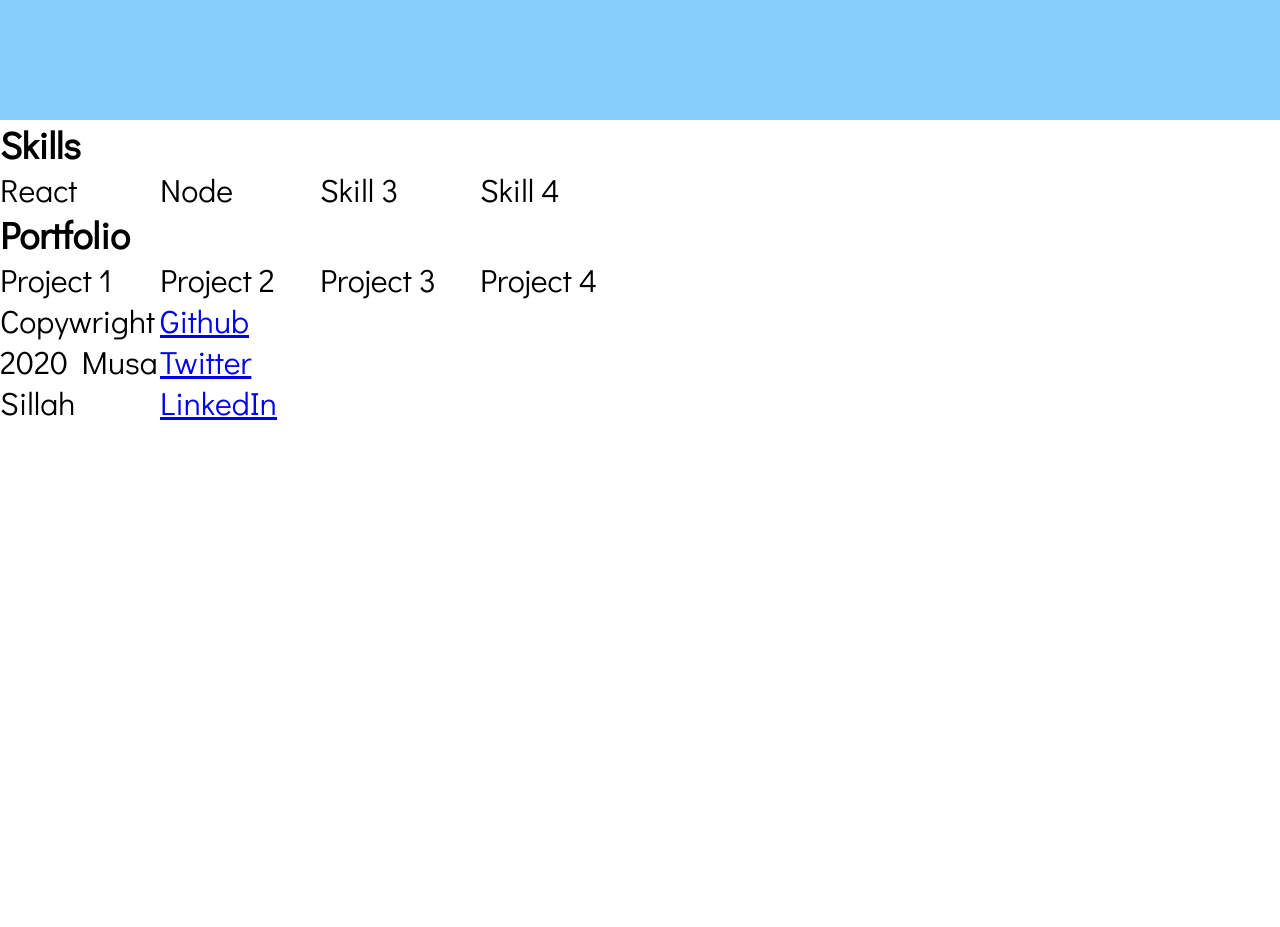
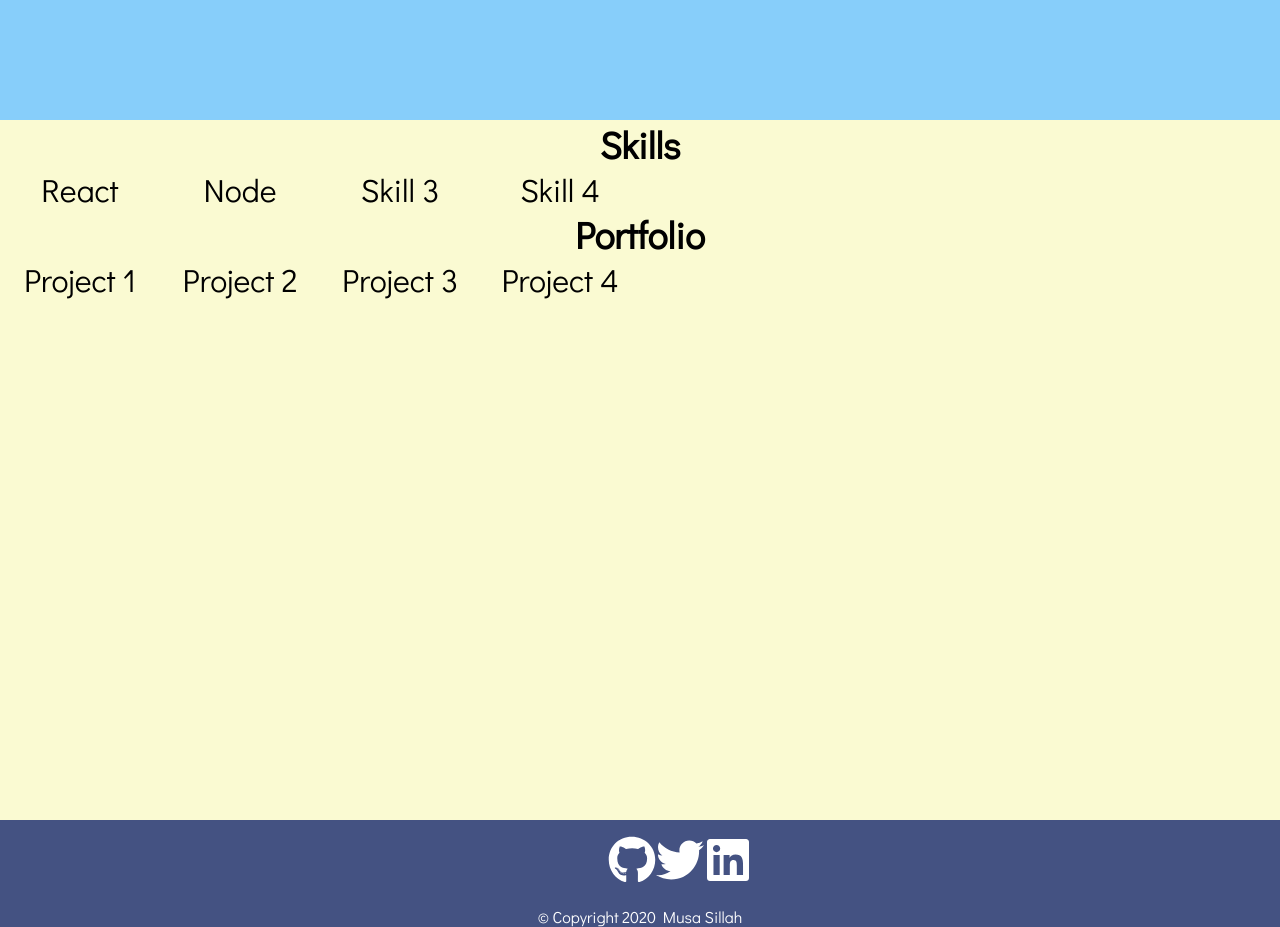
Before and after one commit to mbsillah/musa-sillah, a React app: page / in a window 1280 px wide. Shown: the part 1480-2407 px from the top of the page. Before the commit the page ends 1903 px from the top, so only its background shows below. Built offline with nearby package versions, Linux system fonts and the light colour scheme; the HTML template or start-up script is replaced by a standard one.

Commit message:
Footer section wip

```diff
--- a/package.json
+++ b/package.json
@@ -20,7 +20,8 @@
   },
   "dependencies": {
     "react": "^16.13.1",
-    "react-dom": "^16.13.1"
+    "react-dom": "^16.13.1",
+    "react-icons": "^4.1.0"
   },
   "devDependencies": {
     "@babel/core": "^7.10.4",
--- a/src/components/About.js
+++ b/src/components/About.js
@@ -1,11 +1,10 @@
 import React from 'react';
 
-const About = ({ aboutRef }) => {
+const About = ({ aboutRef, portfolioRef, scrollTo }) => {
   return (
     <div ref={aboutRef} id="about">
       <div className="about__container">
-        <h3>About Me</h3>
-
+        {/* <h3>About Me</h3> */}
         <img
           src={
             'https://st2.depositphotos.com/4111759/12123/v/950/depositphotos_121232794-stock-illustration-male-default-placeholder-avatar-profile.jpg'
@@ -18,7 +17,14 @@ const About = ({ aboutRef }) => {
           panic. Don’t panic, when it gets crazy and rough, don’t panic, stay
           calm.
         </div>
-        <a className="btn btn--white" href="#">
+        <a
+          onClick={(e) => {
+            e.preventDefault();
+            scrollTo(portfolioRef);
+          }}
+          className="btn btn--white"
+          href="#"
+        >
           see my work
         </a>
       </div>
--- a/src/components/Footer.js
+++ b/src/components/Footer.js
@@ -1,22 +1,30 @@
-import React from "react";
+import React from 'react';
+import { FaTwitter, FaGithub, FaLinkedin } from 'react-icons/fa';
 
 const Footer = () => {
   return (
-    <footer>
-      <div className="grid">
-        <p className="copywright">Copywright 2020 Musa Sillah</p>
+    <footer className="footer">
+      {/* <div className="grid"> */}
+
       <ul className="social">
         <li>
-            <a href="https://github.com/mbsillah" target="_blank">Github</a>
+          <a href="https://github.com/mbsillah" target="_blank">
+            <FaGithub />
+          </a>
         </li>
         <li>
-            <a href="https://twitter.com/MusaFGC" target="_blank">Twitter</a>
+          <a href="https://twitter.com/MusaFGC" target="_blank">
+            <FaTwitter />
+          </a>
         </li>
         <li>
-            <a href="https://www.linkedin.com/in/mbsillah/" target="_blank">LinkedIn</a>
+          <a href="https://www.linkedin.com/in/mbsillah/" target="_blank">
+            <FaLinkedin />
+          </a>
         </li>
       </ul>
-      </div>
+      <p className="copywright">&copy; Copyright 2020 Musa Sillah</p>
+      {/* </div> */}
     </footer>
   );
 };
--- a/src/components/Portfolio.js
+++ b/src/components/Portfolio.js
@@ -1,5 +1,5 @@
-import React from "react";
-import Skills from "./Skills";
+import React from 'react';
+import Skills from './Skills';
 
 const Portfolio = ({ portfolioRef }) => {
   return (
--- a/src/index.scss
+++ b/src/index.scss
@@ -230,9 +230,35 @@ body {
   width: 40%;
 }
 
-/* .nav ul {
-    display: none;
-  } */
+.footer {
+  padding: 0.5rem 0 0;
+  background: $color-primary-dark;
+  color: $color-white;
+
+  a {
+    color: $color-white;
+  }
+}
+
+#portfolio {
+  height: 87.5vh;
+  background: lightgoldenrodyellow;
+  position: relative;
+  text-align: center;
+}
+
+.social {
+  display: flex;
+  justify-content: space-around;
+  font-size: 1.5rem;
+  line-height: 1.5rem;
+}
+
+.copywright {
+  text-align: center;
+  font-size: 0.5rem;
+  margin-top: 0.5rem;
+}
 
 /* small tablet styles */
 @media screen and (min-width: 620px) {
@@ -254,6 +280,10 @@ body {
     /* padding: 1.5rem; */
   }
 
+  .social {
+    margin: 0 19rem;
+  }
+
   /* #welcome {
       height: 93.98vh;
     } */
```
Also changed, not shown: 1 other file (tests, documents, lock files or other folders). Lines whose indentation alone changed are shown as unchanged.
